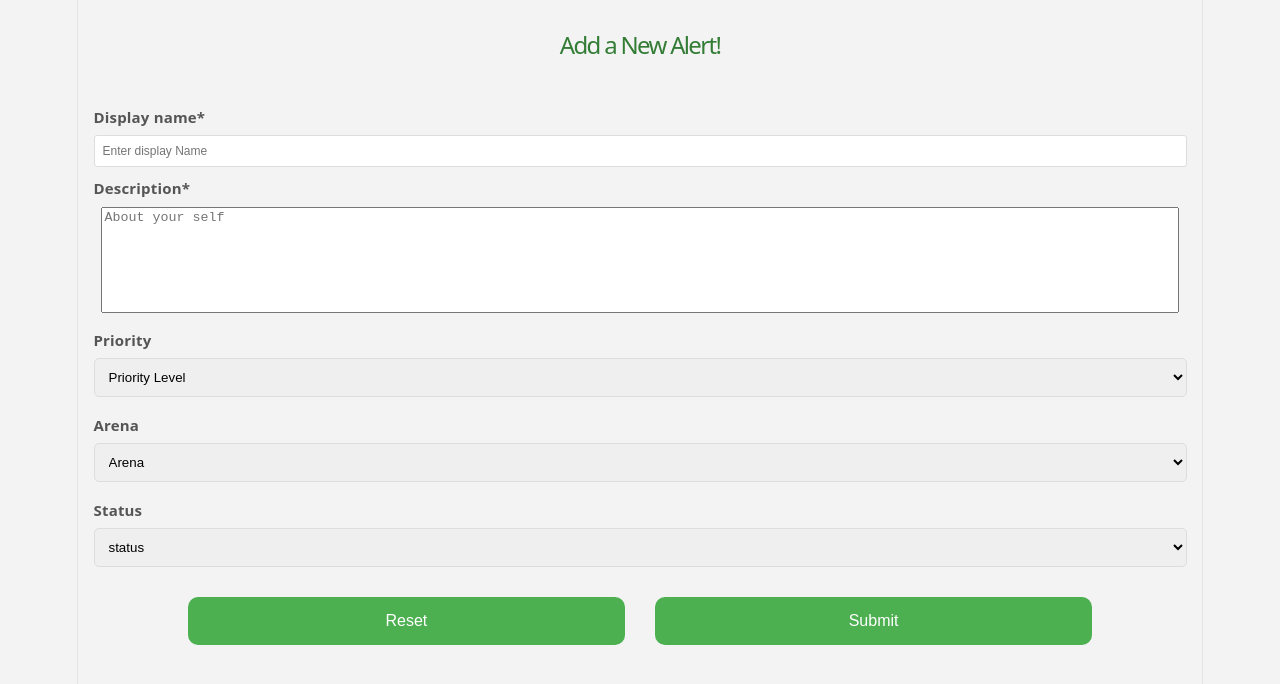
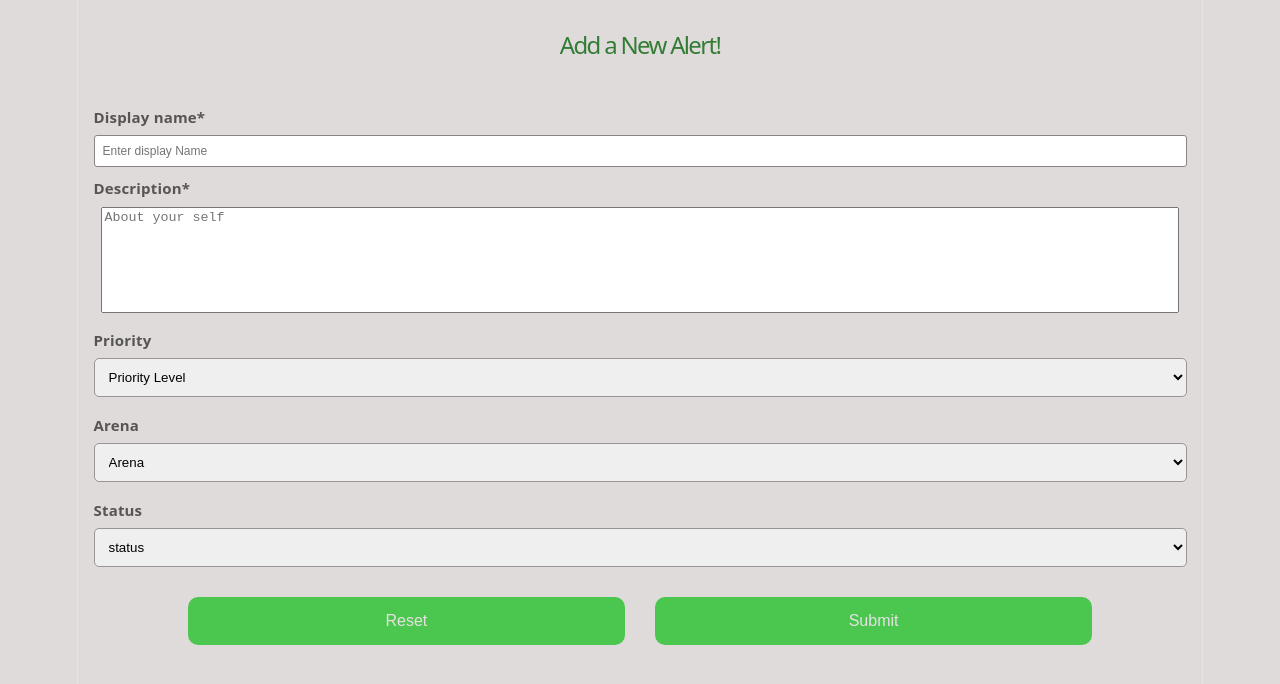
Before and after one commit to trynalearn-code/finalTest, a React (Vite) app in the folder frontend/: page /addAlert in a window 1280 px wide. Shown: the top 684 px of the page. Built offline with nearby package versions, Linux system fonts and the light colour scheme; no server answers.

Commit message:
end of day one

```diff
--- a/frontend/src/App.css
+++ b/frontend/src/App.css
@@ -1,13 +1,13 @@
 
 
 body {
-    background: #f3f3f3;
+    background: #e0dbdb;
     text-align: center;
 }
 .App {
-    background-color: #fff;
+    background-color: #eae6e6;
     border-radius: 15px;
-    box-shadow: 0 0 20px rgba(0, 0, 0, 0.2);
+    box-shadow: 0 0 20px rgba(3, 3, 3, 0.2);
     padding: 10px 20px;
     transition: transform 0.2s;
     width: 500px;
@@ -32,7 +32,7 @@ input {
     /* margin-bottom: 15px; */
     padding: 8px;
     box-sizing: border-box;
-    border: 1px solid #ddd;
+    border: 1px solid #8a8383;
     border-radius: 3px;
     font-size: 12px;
 }
@@ -47,7 +47,7 @@ select {
     margin-bottom: 15px;
     padding: 10px;
     box-sizing: border-box;
-    border: 1px solid #ddd;
+    border: 1px solid #999595;
     border-radius: 5px;
 }
 
@@ -58,7 +58,7 @@ label {
     margin-top: 8px;
     margin-bottom: 5px;
     text-align: left;
-    color: #555;
+    color: #575454;
     font-weight: bold;
 }
 
@@ -67,9 +67,9 @@ button {
     border-radius: 10px;
     margin: 15px;
     border: none;
-    color: white;
+    color: rgb(229, 226, 226);
     cursor: pointer;
-    background-color: #4caf50;
+    background-color: #4bc74f;
     width: 40%;
     font-size: 16px;
 }
```
